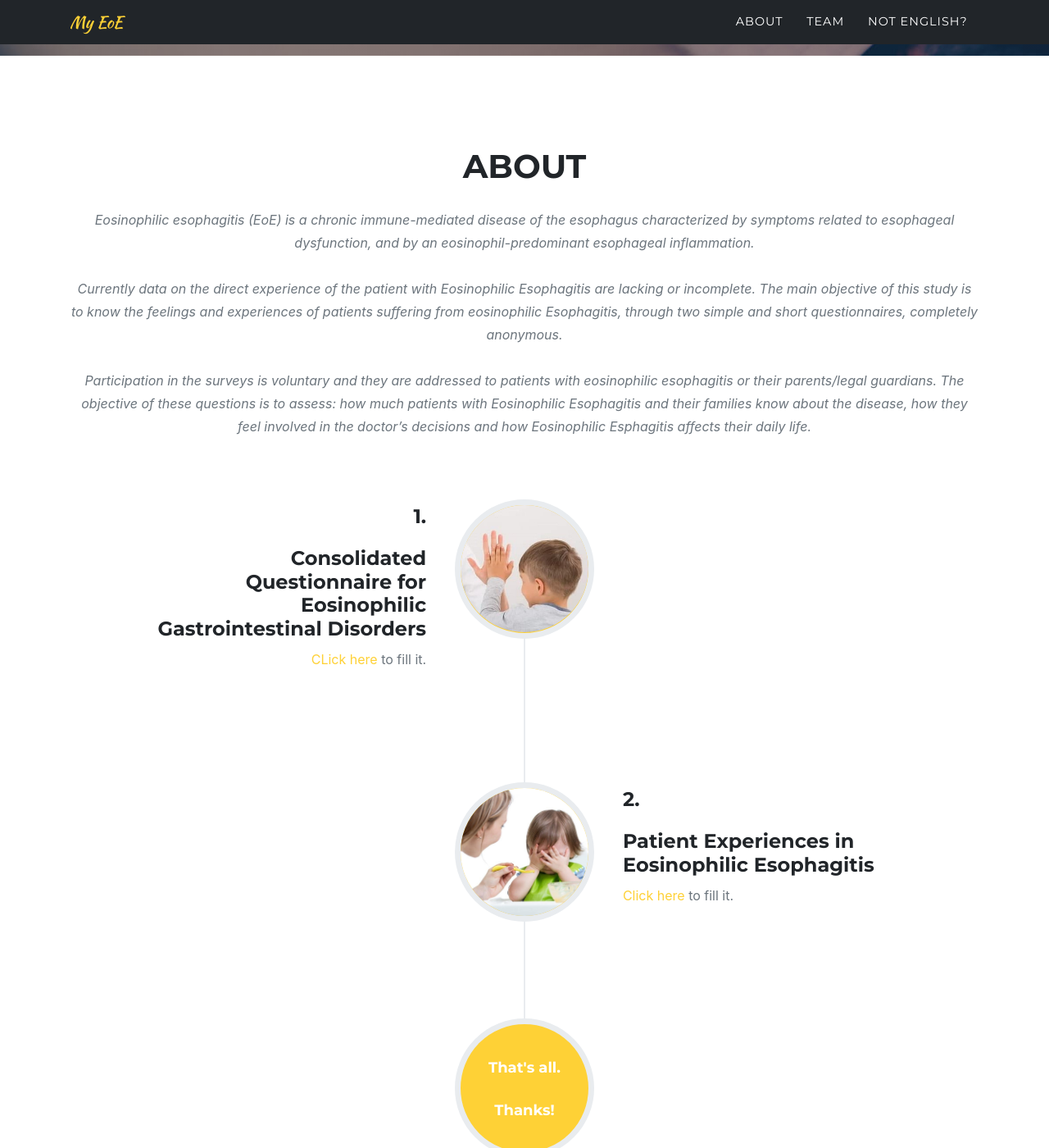
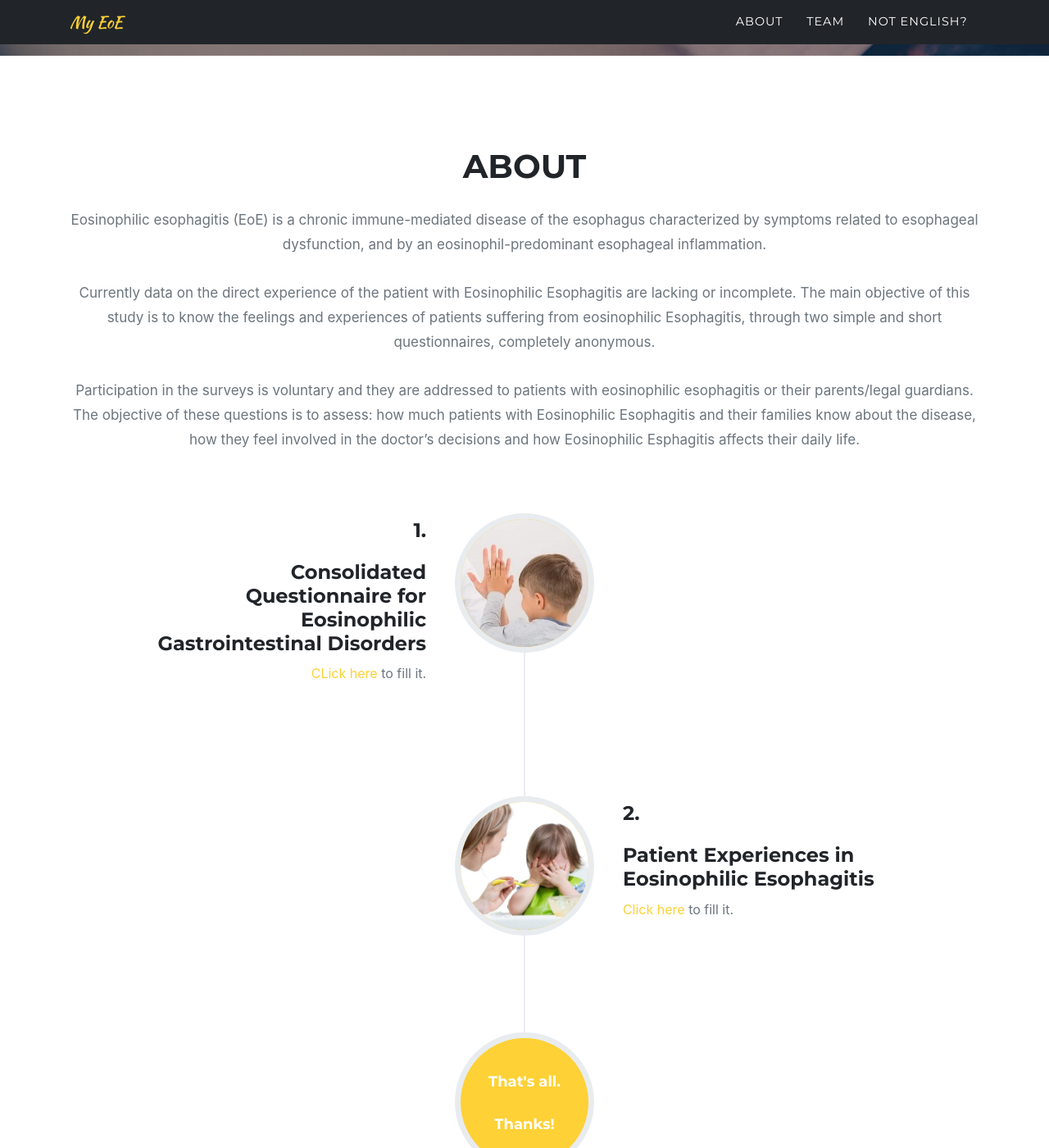
Before and after one commit to my-eoe/my-eoe.github.io, a Jekyll site: the page built from index.md, in a window 1280 px wide and 1400 px high, scrolled down 760 px. Shown: the whole window at 82% size. Built offline with Jekyll 4.4.1, drawn with Linux system fonts in a browser that asks for light colours; some web fonts are replaced.

Commit message:
Page subheading: increase font

```diff
--- a/_sass/base/_page.scss
+++ b/_sass/base/_page.scss
@@ -37,9 +37,8 @@ h6 {
     margin-bottom: 15px;
   }
   h3.section-subheading {
-    font-size: 16px;
+    font-size: 17px;
     font-weight: 400;
-    font-style: italic;
     margin-bottom: 75px;
     text-transform: none;
     @include serif-font;
```
